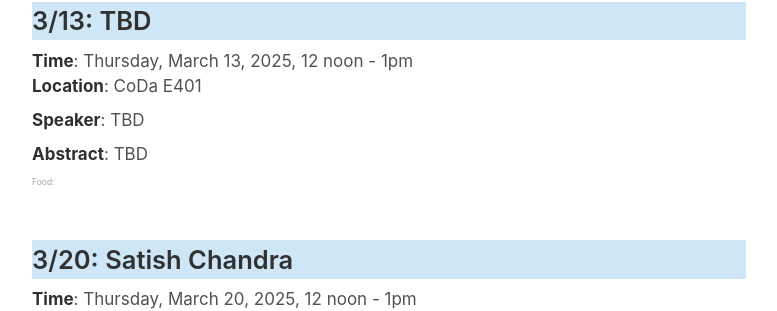
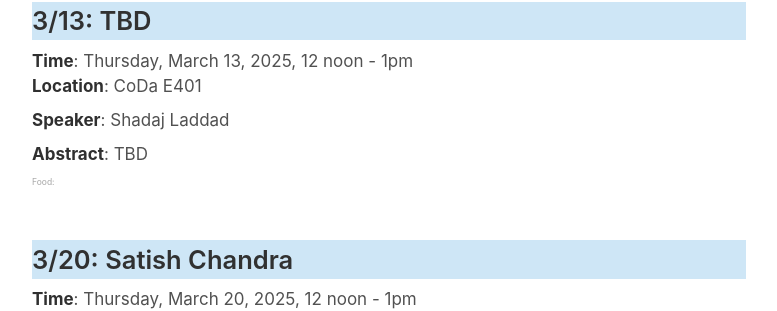
Before and after one commit to software-research-lunch/software-research-lunch.github.io, a Jekyll site: the page built from index.html, in a window 1280 px wide and 900 px high, scrolled down 3804 px. Shown: the part 370-681 px from the top of the window, without its empty margins (251-1028 px from the left). Built offline with Jekyll 4.4.1, drawn with Linux system fonts in a browser that asks for light colours.

Commit message:
_data: shadaj placeholder

```diff
--- a/_data/schedule.yml
+++ b/_data/schedule.yml
@@ -97,7 +97,7 @@ all aspects of explicit data movement and asynchronous computation from applicat
     - date: "2025-3-13"
       abstract: "TBD"
       title: "TBD"
-      speaker: "TBD"
+      speaker: "Shadaj Laddad"
       bio: "TBD"
     - date: "2025-3-20"
       abstract: "TBD"
```
